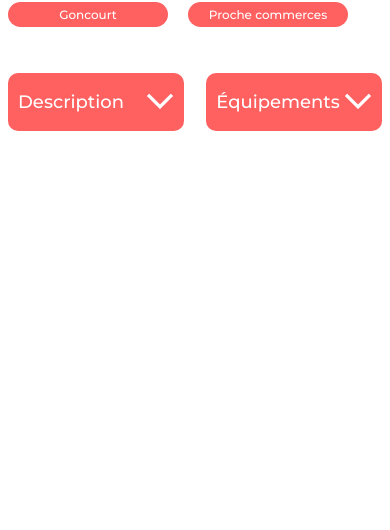
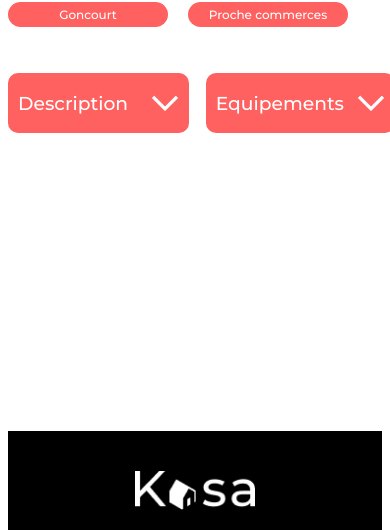
Before and after one commit to jordandescharles/Descharlesjordan_11_010222, a React (Create React App) app: page /CardPage/0979876d in a window 390 px wide. Shown: the part 729-1259 px from the top of the page. Built offline with nearby package versions, Linux system fonts and the light colour scheme; a web font is replaced by a local one.

Commit message:
Props About Ok
la page a propos fonctionne correctement en dynamique

Todo: lien actif nav et version mobile a optimiser

```diff
--- a/src/component/Cards.js
+++ b/src/component/Cards.js
@@ -1,6 +1,5 @@
 import Card from "./Card";
 import Data from '../json/data';
-import { Link } from "react-router-dom";
 
 const Cards = () => {
 
--- a/src/component/Expand.js
+++ b/src/component/Expand.js
@@ -1,47 +1,33 @@
 import React, {  useState } from 'react';
 import Arrow from '../img/arrow.png';
 
-
-const Expand = (props) => {
-    const {data} = props;
-
-    const [isActive2, setActive2] = useState(true);
-    const toggleClass2 = () => {setActive2(!isActive2);};
+function Expandtest(prop) {
     const [isActive, setActive] = useState(true);
     const toggleClass = () => {setActive(!isActive);};
+    return(
 
-
-    return (
-
-        <div className='alltexts'>
-
-        <div className={`half-size ${isActive ? "hideText": null}`}  id='description' onClick={toggleClass}  >
+        <div className={`${isActive ? "hidetext": null}`}  onClick={toggleClass}  >
             <div className='titlExpand' >
-                <p>Description</p>
-                <img src={Arrow} alt="" />
+                <h3>{prop.title}</h3><img src={Arrow} alt="" />
             </div>
             <div className='textExpand '>
-                <p>{data.description}</p>
+            <p>{prop.contenu}</p>
             </div>
         </div>
 
-        <div className={`half-size ${isActive2 ? "hideText": null}`}  id='equipment' onClick={toggleClass2}>
-            <div className='titlExpand'>
-                <p>Équipements</p>
-                <img src={Arrow} alt="" />
-            </div>
-            <div className='textExpand'  >
-            <ul>
-                {data.equipments.map((equi)=>(
+    );
+ }
+
+function Expand (props) {
+    return (
+        <div className='alltexts halfsize'>
+           <Expandtest title="Description" contenu={props.data.description} />
+           <Expandtest title="Equipements" contenu={
+               props.data.equipments.map((equi)=>(
                     <li key={equi}>{equi}</li>
-                ))}
-            </ul>
-            </div>
-        </div>
-
+                ))}/>
         </div>
     );
 };
 
-
 export default Expand;
--- a/src/component/ExpandAbout.js
+++ b/src/component/ExpandAbout.js
@@ -2,66 +2,32 @@
 import Arrow from '../img/arrow.png';
 
 
-function ExpandAbout() {
-
+function Expandtest(prop) {
     const [isActive, setActive] = useState(true);
     const toggleClass = () => {setActive(!isActive);};
-
-    const [isActive2, setActive2] = useState(true);
-    const toggleClass2 = () => {setActive2(!isActive2);};
-
-    const [isActive3, setActive3] = useState(true);
-    const toggleClass3 = () => {setActive3(!isActive3);};
-
-    const [isActive4, setActive4] = useState(true);
-    const toggleClass4 = () => {setActive4(!isActive4);};
-
-    return (
-
-        <div className='alltexts alltexts_about'>
-
-        <div className={`full-size ${isActive ? "hideText": null}`}  onClick={toggleClass}  >
+    return(
+        <>
+        <div className={`${isActive ? "hidetext": null}`}   onClick={toggleClass}  >
             <div className='titlExpand' >
-                <p>Fiabilité</p>
-                <img src={Arrow} alt="" />
+                <p>{prop.title}</p><img src={Arrow} alt="" />
             </div>
             <div className='textExpand '>
-                <p>Les annonces postées sur Kasa garantissent une fiabilité totale. Les photos sont conformes aux logements, et toutes les informations sont régulièrement vérifiées  par nos équipes.</p>
+                <p>{prop.contenu}</p>
             </div>
         </div>
+        </>
+    );
+ }
 
-        <div className={`full-size ${isActive2 ? "hideText": null}`}  onClick={toggleClass2}  >
-            <div className='titlExpand' >
-                <p>Respect</p>
-                <img src={Arrow} alt="" />
-            </div>
-            <div className='textExpand '>
-            <p>La bienveillance fait partie des valeurs fondatrices de Kasa. Tout comportement discriminatoire ou de perturbation du voisinage entraînera une exclusion de notre plateforme.</p>            </div>
-        </div>
-
-        <div className={`full-size ${isActive3 ? "hideText": null}`}  onClick={toggleClass3}  >
-            <div className='titlExpand' >
-                <p>Service</p>
-                <img src={Arrow} alt="" />
-            </div>
-            <div className='textExpand '>
-                <p>Nos équipes se tiennent à votre disposition pour vous fournir une expérience parfaite. N'hésitez pas à nous contacter si vous avez la moindre question.</p>            </div>
-        </div>
-
-        <div className={`full-size ${isActive4 ? "hideText": null}`}  onClick={toggleClass4}  >
-            <div className='titlExpand' >
-                <p>Sécurité</p>
-                <img src={Arrow} alt="" />
-            </div>
-            <div className='textExpand '>
-            <p>La sécurité est la priorité de Kasa. Aussi bien pour nos hôtes que pour les voyageurs, chaque logement correspond aux critères de sécurité établis par nos services. En laissant une note aussi bien à l'hôte qu'au locataire, cela permet à nos équipes de vérifier que les standards sont bien respectés. Nous organisons également des ateliers sur la sécurité domestique pour nos hôtes.</p>            </div>
-        </div>
-
-
-
+function ExpandAbout () {
+    return (
+        <div className='alltexts alltexts_about'>
+           <Expandtest title="Fiabilité" contenu="Les annonces postées sur Kasa garantissent une fiabilité totale. Les photos sont conformes aux logements, et toutes les informations sont régulièrement vérifiées  par nos équipes." />
+           <Expandtest title="Respect" contenu="La bienveillance fait partie des valeurs fondatrices de Kasa. Tout comportement discriminatoire ou de perturbation du voisinage entraînera une exclusion de notre plateforme." />
+           <Expandtest title="Service" contenu="Nos équipes se tiennent à votre disposition pour vous fournir une expérience parfaite. N'hésitez pas à nous contacter si vous avez la moindre question." />
+           <Expandtest title="Sécurité" contenu="La sécurité est la priorité de Kasa. Aussi bien pour nos hôtes que pour les voyageurs, chaque logement correspond aux critères de sécurité établis par nos services. En laissant une note aussi bien à l'hôte qu'au locataire, cela permet à nos équipes de vérifier que les standards sont bien respectés. Nous organisons également des ateliers sur la sécurité domestique pour nos hôtes." />
         </div>
     );
 };
 
-
 export default ExpandAbout;
--- a/src/css/style.css
+++ b/src/css/style.css
@@ -189,8 +189,7 @@
   display: flex;
   justify-content: space-between;
   align-items: center;
-  padding-left: 10px;
-  padding-right: 10px;
+  padding: 0px 10px;
   border-radius: 10px;
 }
 .titlExpand p {
@@ -207,37 +206,40 @@
   color: #FF6060;
   font-weight: 100;
   transform: translateY(-20px);
-  background-color: #F6F6F6;
-  border-bottom-left-radius: 10px;
-  border-bottom-right-radius: 10px;
   line-height: 25px;
 }
 .textExpand p {
   margin: 0;
-  padding: 50px 20px 20px 20px;
+  padding: 40px 10px 20px 10px;
+  width: 100%;
+  background-color: #F6F6F6;
+  border-bottom-left-radius: 10px;
+  border-bottom-right-radius: 10px;
 }
-.textExpand ul {
+.textExpand li {
   margin: 0;
   list-style: none;
-  padding: 50px 20px 20px 20px;
+  padding: 0;
 }
 
-.half-size {
-  width: 47%;
-  height: fit-content;
+.halfsize {
+  gap: 30px;
+}
+.halfsize div {
+  width: 96%;
 }
 
 .full-size {
   width: 100%;
 }
 
-.hideText {
+.hidetext {
   margin-bottom: 80px;
 }
-.hideText :first-child img {
+.hidetext :first-child img {
   transform: rotate(180deg);
 }
-.hideText .textExpand {
+.hidetext .textExpand {
   transform: translate(0px, -100%);
   margin-top: -100%;
   opacity: 0;
@@ -304,6 +306,11 @@
   margin-bottom: 5px;
 }
 
+h3 {
+  color: white;
+  font-weight: 300;
+}
+
 h4 {
   margin-top: 5px;
   color: #FF6060;
--- a/src/routes/CardPage.js
+++ b/src/routes/CardPage.js
@@ -28,8 +28,8 @@
         <MenuNav />
         </header>
 
-        <BannerCard  data={dataOk} key={dataOk.id}/>
-        <Expand  data={dataOk} key={dataOk.title}/>
+        <BannerCard data={dataOk} key={dataOk.id}/>
+        <Expand data={dataOk} key={dataOk.title}/>
 
 
       <Footer />
--- a/src/sass/_main.scss
+++ b/src/sass/_main.scss
@@ -37,6 +37,10 @@
     font-size: 25pt;
     margin-bottom: 5px;
 }
+h3{
+    color: white;
+    font-weight: 300;
+}
 h4 {
     margin-top: 5px;
     color: #FF6060;
--- a/src/sass/layout/_expand.scss
+++ b/src/sass/layout/_expand.scss
@@ -12,8 +12,7 @@
     display: flex;
     justify-content: space-between;
     align-items: center;
-    padding-left: 10px;
-    padding-right: 10px;
+    padding: 0px 10px;
     border-radius: 10px;
 
     p{
@@ -30,35 +29,37 @@
     color: #FF6060;
     font-weight: 100;
     transform: translateY(-20px);
-    background-color:#F6F6F6 ;
-    border-bottom-left-radius: 10px;
-    border-bottom-right-radius: 10px;
     line-height: 25px;
 
     p{
         margin: 0;
-        padding: 50px 20px 20px 20px;
+        padding: 40px 10px 20px 10px;
+        width: 100%;
+        background-color: #F6F6F6;
+        border-bottom-left-radius: 10px;
+        border-bottom-right-radius: 10px;
     }
-    ul{
+    li{
         margin: 0;
         list-style: none;
-        padding: 50px 20px 20px 20px;
+        padding: 0;
     }
 }
-.half-size{
-    width: 47%;
-    height:fit-content;
+.halfsize {
+    gap: 30px;
+    div{
+    width: 96%;
+    }
 }
+
 .full-size{
     width: 100%;
 
 }
-
-.hideText{
+.hidetext{
     :first-child{
         img{
             transform: rotate(180deg);
-
         }
     }
     .textExpand{
@@ -75,5 +76,4 @@
 
 .alltexts_about{
     flex-direction: column;
-
 }
```
Also changed, not shown: 1 other file (tests, documents, lock files or other folders).
